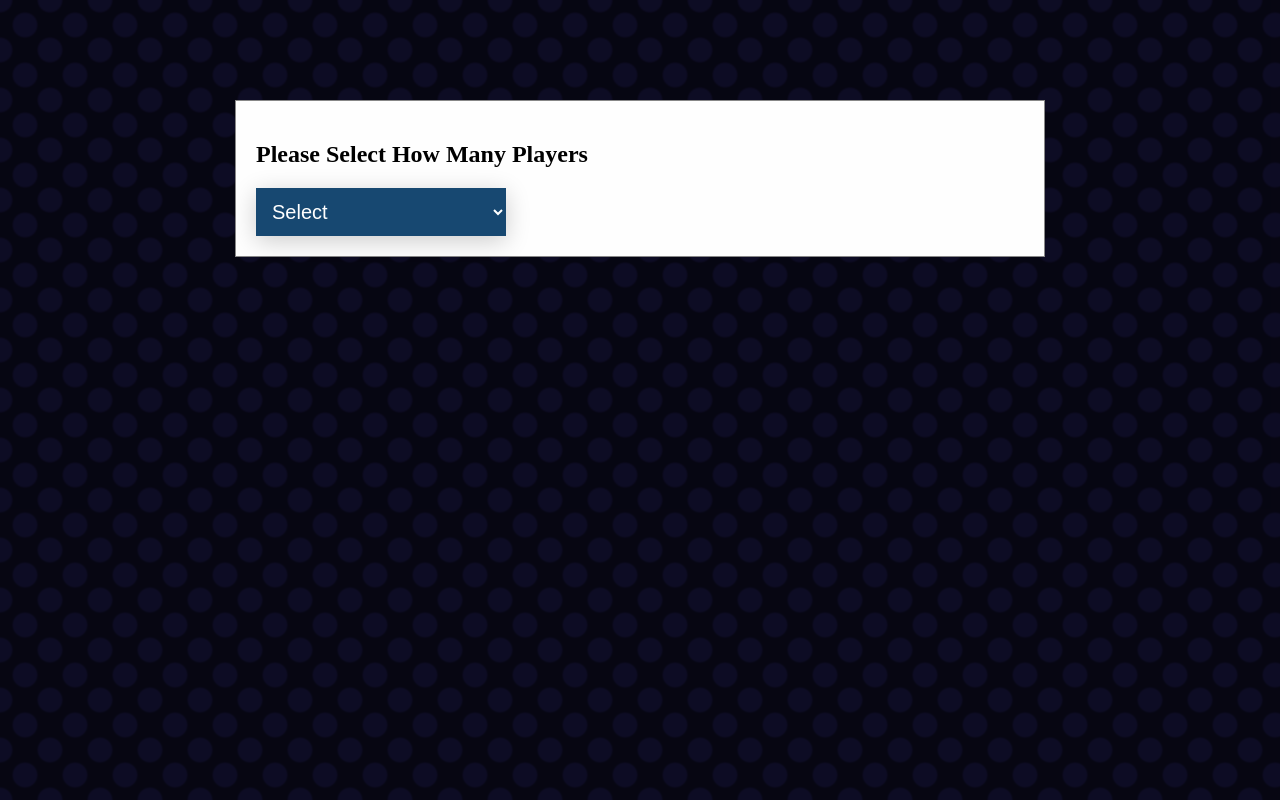
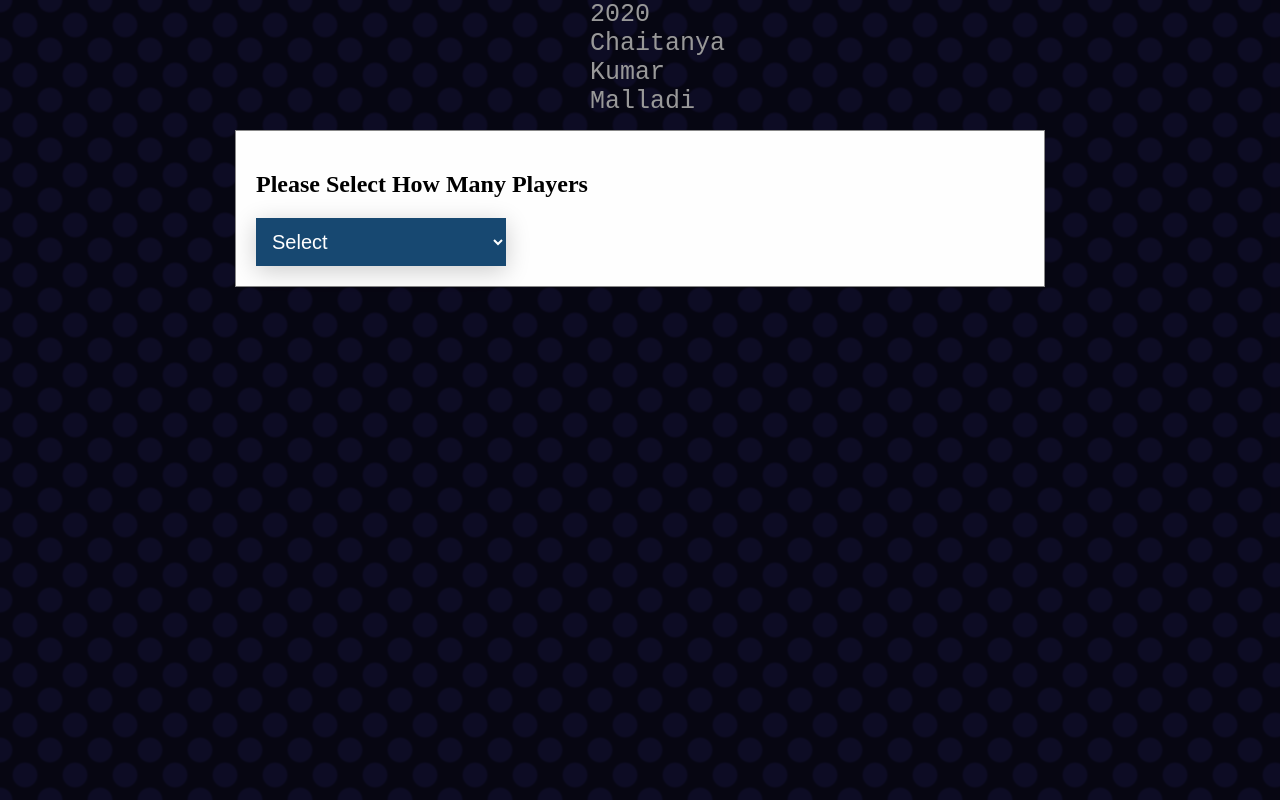
Before and after one commit to chaitanyax/chain-reaction-plus, a website built with webpack: page index.html in a window 1280 px wide. Built offline with nearby package versions, Linux system fonts and the light colour scheme.

Commit message:
Added few writes

```diff
--- a/index.html
+++ b/index.html
@@ -8,5 +8,6 @@
   <body class="wrapper">
     <div class="chain-container"></div>
     <div class="modal-container"></div>
+    <div class="copyrights">2020 Chaitanya Kumar Malladi</div>
   </body>
 </html>
--- a/src/features/alert-modal/alert-modal.scss
+++ b/src/features/alert-modal/alert-modal.scss
@@ -1,7 +1,7 @@
 .chain-modal {
   position: fixed;
   z-index: 1;
-  padding-top: 100px;
+  padding-top: 130px;
   left: 0;
   top: 0;
   width: 100%;
--- a/src/main.scss
+++ b/src/main.scss
@@ -7,4 +7,11 @@ body {
   // background-position: center;
   // background-repeat: no-repeat;
   // background-size: cover;
+
+  .copyrights {
+    color: white;
+    font-family: monospace;
+    font-size: 25px;
+    max-width: 100px;
+  }
 }
```
Also changed, not shown: 1 other file.
